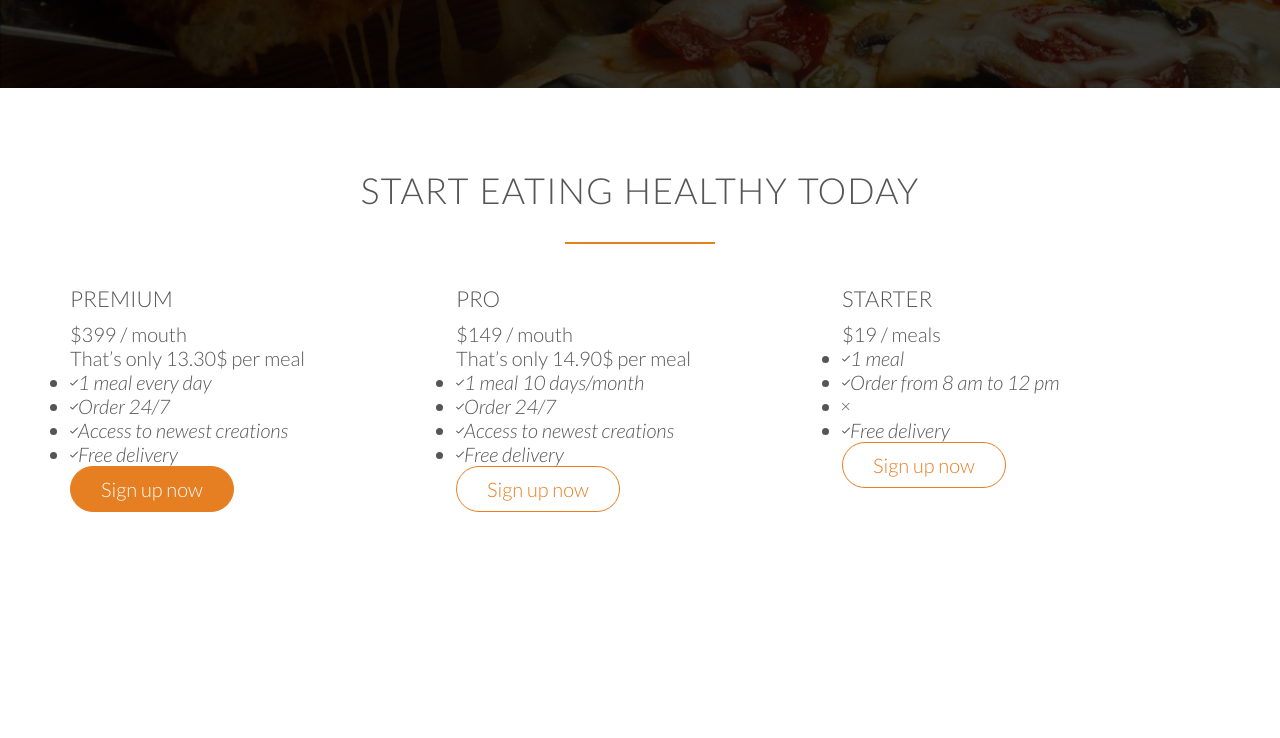
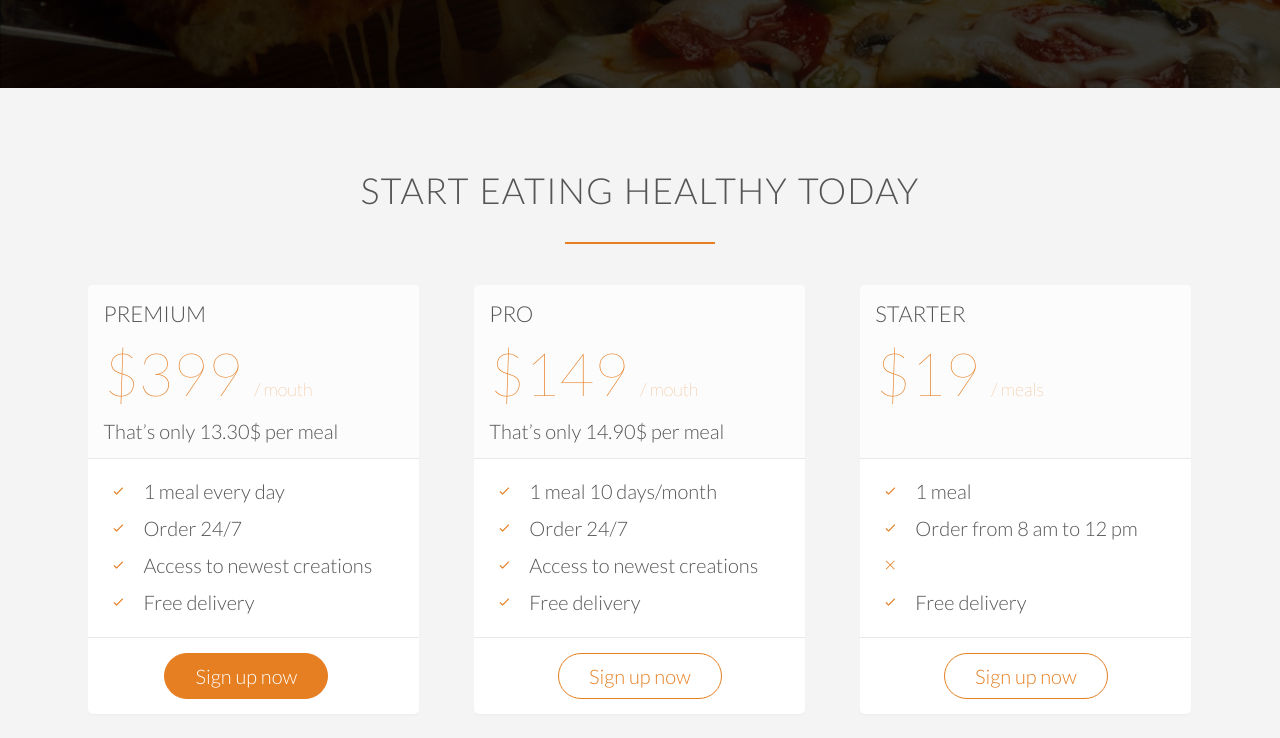
Before and after one commit to aromaton41/Omnifood, a plain HTML site: page index.html in a window 1280 px wide. Shown: the part 3821-4559 px from the top of the page. Before the commit the page ends 4425 px from the top, so only its background shows below. Drawn offline with Linux system fonts and the light colour scheme; files whose address does not match are found by name.

Commit message:
building plans section v1

```diff
--- a/index.html
+++ b/index.html
@@ -355,24 +355,24 @@
           <div class="plan-box">
             <div>
               <h3>Premium</h3>
-              <p class="plan-price">$399 / mouth</p>
+              <p class="plan-price">$399 <span>/ mouth</span></p>
               <p class="plan-price-meals">That’s only 13.30$ per meal</p>
             </div>
             <div>
               <ul>
                 <li>
-                  <i class="ion-ios-checkmark-empty">1 meal every day </i>
+                  <i class="ion-ios-checkmark-empty icon-small"></i>1 meal every day
                 </li>
                 <li>
-                  <i class="ion-ios-checkmark-empty">Order 24/7 </i>
+                  <i class="ion-ios-checkmark-empty icon-small"> </i>Order 24/7
                 </li>
                 <li>
-                  <i class="ion-ios-checkmark-empty"
-                    >Access to newest creations
-                  </i>
+                  <i class="ion-ios-checkmark-empty  icon-small"
+                    >
+                  </i>Access to newest creations
                 </li>
                 <li>
-                  <i class="ion-ios-checkmark-empty">Free delivery </i>
+                  <i class="ion-ios-checkmark-empty icon-small"></i>Free delivery
                 </li>
               </ul>
             </div>
@@ -386,24 +386,24 @@
           <div class="plan-box">
             <div>
               <h3>Pro</h3>
-              <p class="plan-price">$149 / mouth</p>
+              <p class="plan-price">$149 <span>/ mouth</span></p>
               <p class="plan-price-meals">That’s only 14.90$ per meal</p>
             </div>
             <div>
               <ul>
                 <li>
-                  <i class="ion-ios-checkmark-empty">1 meal 10 days/month</i>
+                  <i class="ion-ios-checkmark-empty icon-small"></i>1 meal 10 days/month
                 </li>
                 <li>
-                  <i class="ion-ios-checkmark-empty">Order 24/7 </i>
+                  <i class="ion-ios-checkmark-empty icon-small"> </i>Order 24/7
                 </li>
                 <li>
-                  <i class="ion-ios-checkmark-empty"
-                    >Access to newest creations</i
-                  >
+                  <i class="ion-ios-checkmark-empty icon-small"
+                    ></i
+                  >Access to newest creations
                 </li>
                 <li>
-                  <i class="ion-ios-checkmark-empty">Free delivery </i>
+                  <i class="ion-ios-checkmark-empty icon-small"> </i>Free delivery
                 </li>
               </ul>
             </div>
@@ -417,24 +417,24 @@
           <div class="plan-box">
             <div>
               <h3>Starter</h3>
-              <p class="plan-price">$19 / meals</p>
-              <p class="plan-price-meals"></p>
+              <p class="plan-price">$19 <span>/ meals</span></p>
+              <p class="plan-price-meals">&nbsp;</p>
             </div>
             <div>
               <ul>
                 <li>
-                  <i class="ion-ios-checkmark-empty">1 meal</i>
+                  <i class="ion-ios-checkmark-empty icon-small"></i>1 meal
                 </li>
                 <li>
-                  <i class="ion-ios-checkmark-empty"
-                    >Order from 8 am to 12 pm
-                  </i>
+                  <i class="ion-ios-checkmark-empty icon-small"
+                    >
+                  </i>Order from 8 am to 12 pm
                 </li>
                 <li>
-                  <i class="ion-ios-close-empty"> </i>
+                  <i class="ion-ios-close-empty icon-small"></i>
                 </li>
                 <li>
-                  <i class="ion-ios-checkmark-empty">Free delivery </i>
+                  <i class="ion-ios-checkmark-empty icon-small"></i>Free delivery
                 </li>
               </ul>
             </div>
--- a/resources/css/style.css
+++ b/resources/css/style.css
@@ -356,3 +356,49 @@ cite img {
   margin-right: 10px;
   vertical-align: middle;
 }
+
+/* --------SIGNUP---------- */
+
+.section-plans{
+  background-color: #f4f4f4;
+}
+
+.plan-box{
+  background-color: #fff;
+  border-radius: 5px;
+  width: 90%;
+  margin-left: 5%;
+  box-shadow:  0 2px 2px #efefef;
+}
+.plan-box div:first-child{
+  background-color: #fcfcfc;
+  border-top-left-radius: 5px;
+  border-top-right-radius: 5px;
+}
+.plan-box div:last-child{
+  text-align: center;
+  border: 0;
+}
+.plan-box div{
+  padding: 15px;
+  border-bottom: 1px solid #e8e8e8;
+}
+
+.plan-price{
+  font-size: 300%;
+  margin-bottom: 10px;
+  font-weight: 100;
+  color:#e67e22
+}
+
+.plan-price span{
+  font-size: 30%;
+}
+
+.plan-box ul{
+  list-style: none;
+}
+
+.plan-box ul li{
+  padding: 5px 0;
+}
```
